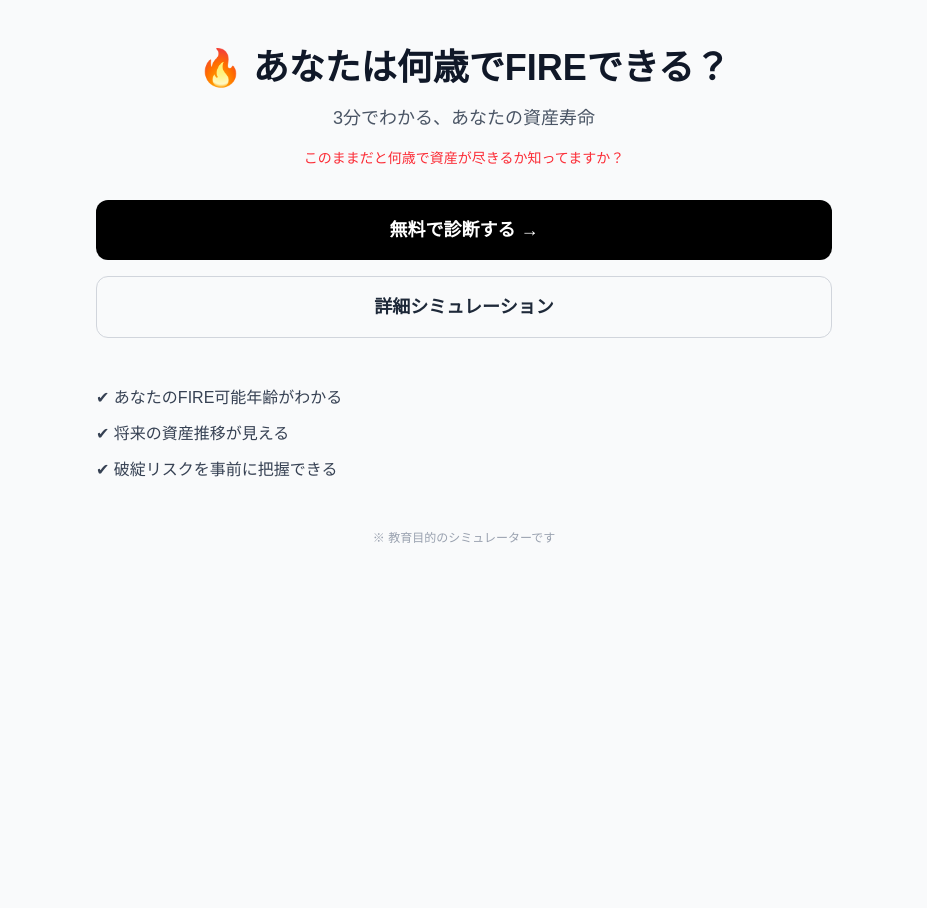
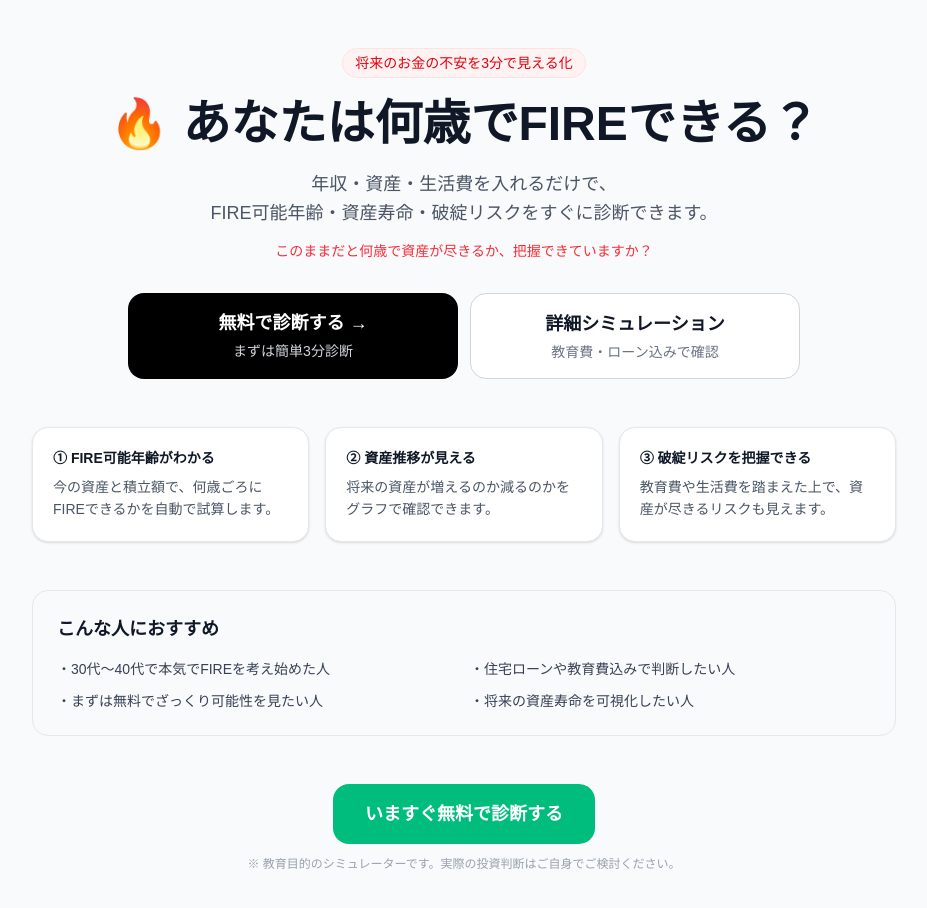
Before and after one commit to doubtmandaru231-ctrl/fire-calculator, a Next.js app: page / in a window 1280 px wide. Shown: the top 908 px of the page, without its empty margins (176-1103 px from the left). Before the commit the page ends 800 px from the top, so only its background shows below. Built offline with nearby package versions, Linux system fonts and the light colour scheme.

Commit message:
improve landing page structure

```diff
--- a/src/app/page.tsx
+++ b/src/app/page.tsx
@@ -1,47 +1,94 @@
 export default function Home() {
   return (
-    <main className="max-w-3xl mx-auto px-4 py-12 text-center">
-      {/* ヘッダー */}
-      <h1 className="text-4xl font-black text-gray-900 mb-4">
-        🔥 あなたは何歳でFIREできる？
+    <main className="max-w-4xl mx-auto px-4 py-12">
+      <section className="text-center">
+        <div className="inline-flex items-center rounded-full bg-red-50 px-3 py-1 text-sm font-medium text-red-600 border border-red-100">
+          将来のお金の不安を3分で見える化
+        </div>
+
+        <h1 className="mt-4 text-4xl md:text-5xl font-black text-gray-900 leading-tight">
+          🔥 あなたは
+          <br className="md:hidden" />
+          何歳でFIREできる？
         </h1>
 
-      <p className="text-lg text-gray-600 mb-4">
-        3分でわかる、あなたの資産寿命
+        <p className="mt-4 text-lg text-gray-600 leading-relaxed">
+          年収・資産・生活費を入れるだけで、
+          <br className="hidden sm:block" />
+          FIRE可能年齢・資産寿命・破綻リスクをすぐに診断できます。
         </p>
 
-      <p className="text-sm text-red-500 mb-8">
-        このままだと何歳で資産が尽きるか知ってますか？
+        <p className="mt-3 text-sm text-red-500 font-medium">
+          このままだと何歳で資産が尽きるか、把握できていますか？
         </p>
 
-      {/* CTA */}
-      <div className="space-y-4">
+        <div className="mt-8 grid gap-3 sm:grid-cols-2 max-w-2xl mx-auto">
           <a
             href="/simple"
-          className="block bg-black text-white py-4 rounded-xl font-bold text-lg hover:bg-gray-800 transition"
+            className="block rounded-2xl bg-black px-6 py-4 text-white font-bold text-lg hover:bg-gray-800 transition"
           >
             無料で診断する →
+            <span className="mt-1 block text-sm font-medium text-gray-300">
+              まずは簡単3分診断
+            </span>
           </a>
 
           <a
             href="/advanced"
-          className="block border border-gray-300 py-4 rounded-xl font-bold text-lg hover:bg-gray-100 transition"
+            className="block rounded-2xl border border-gray-300 bg-white px-6 py-4 font-bold text-lg text-gray-900 hover:bg-gray-50 transition"
           >
             詳細シミュレーション
+            <span className="mt-1 block text-sm font-medium text-gray-500">
+              教育費・ローン込みで確認
+            </span>
           </a>
         </div>
+      </section>
 
-      {/* ベネフィット */}
-      <div className="mt-12 text-left space-y-3 text-gray-700">
-        <p>✔ あなたのFIRE可能年齢がわかる</p>
-        <p>✔ 将来の資産推移が見える</p>
-        <p>✔ 破綻リスクを事前に把握できる</p>
+      <section className="mt-12 grid gap-4 md:grid-cols-3">
+        <div className="rounded-2xl border border-gray-200 bg-white p-5 shadow-sm">
+          <p className="text-sm font-bold text-gray-900">① FIRE可能年齢がわかる</p>
+          <p className="mt-2 text-sm text-gray-600 leading-relaxed">
+            今の資産と積立額で、何歳ごろにFIREできるかを自動で試算します。
+          </p>
         </div>
 
-      {/* フッター */}
-      <p className="mt-12 text-xs text-gray-400">
-        ※ 教育目的のシミュレーターです
+        <div className="rounded-2xl border border-gray-200 bg-white p-5 shadow-sm">
+          <p className="text-sm font-bold text-gray-900">② 資産推移が見える</p>
+          <p className="mt-2 text-sm text-gray-600 leading-relaxed">
+            将来の資産が増えるのか減るのかをグラフで確認できます。
           </p>
+        </div>
+
+        <div className="rounded-2xl border border-gray-200 bg-white p-5 shadow-sm">
+          <p className="text-sm font-bold text-gray-900">③ 破綻リスクを把握できる</p>
+          <p className="mt-2 text-sm text-gray-600 leading-relaxed">
+            教育費や生活費を踏まえた上で、資産が尽きるリスクも見えます。
+          </p>
+        </div>
+      </section>
+
+      <section className="mt-12 rounded-2xl bg-gray-50 border border-gray-200 p-6">
+        <h2 className="text-lg font-bold text-gray-900">こんな人におすすめ</h2>
+        <div className="mt-4 grid gap-3 sm:grid-cols-2 text-sm text-gray-700">
+          <p>・30代〜40代で本気でFIREを考え始めた人</p>
+          <p>・住宅ローンや教育費込みで判断したい人</p>
+          <p>・まずは無料でざっくり可能性を見たい人</p>
+          <p>・将来の資産寿命を可視化したい人</p>
+        </div>
+      </section>
+
+      <section className="mt-12 text-center">
+        <a
+          href="/simple"
+          className="inline-flex items-center rounded-2xl bg-emerald-500 px-8 py-4 text-white font-bold text-lg hover:bg-emerald-600 transition"
+        >
+          いますぐ無料で診断する
+        </a>
+        <p className="mt-3 text-xs text-gray-400">
+          ※ 教育目的のシミュレーターです。実際の投資判断はご自身でご検討ください。
+        </p>
+      </section>
     </main>
   );
 }
```
Lines whose indentation alone changed are shown as unchanged.
